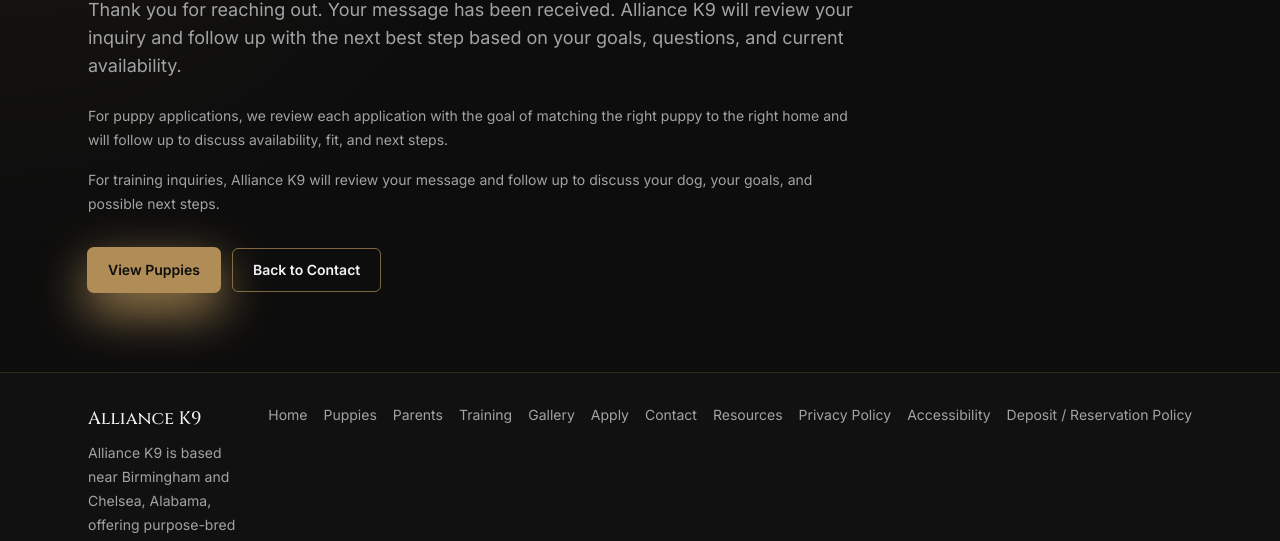
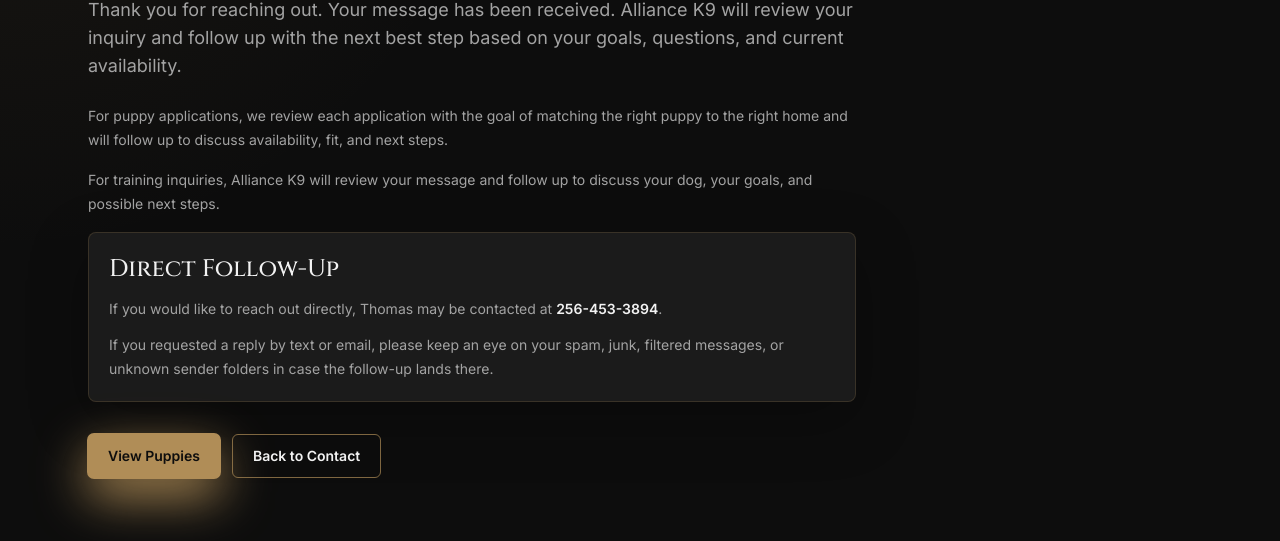
Before and after one commit to ronininvestigator556/ak9puppies, an Astro site: page /thank-you in a window 1280 px wide. Shown: the part 257-798 px from the top of the page. Built offline with nearby package versions, Linux system fonts and the light colour scheme; Astro itself is replaced by a stand-in of ours.

Commit message:
Add direct follow-up info after form submission

```diff
--- a/src/pages/thank-you.astro
+++ b/src/pages/thank-you.astro
@@ -18,10 +18,28 @@ import Section from "../components/Section.astro";
     <div class="mt-6 max-w-3xl space-y-4 text-sm leading-6 text-stone">
       <p>For puppy applications, we review each application with the goal of matching the right puppy to the right home and will follow up to discuss availability, fit, and next steps.</p>
       <p>For training inquiries, Alliance K9 will review your message and follow up to discuss your dog, your goals, and possible next steps.</p>
+      <div class="luxury-card p-5">
+        <h2 class="font-heading text-2xl text-ivory">Direct Follow-Up</h2>
+        <p class="mt-3">
+          If you would like to reach out directly, Thomas may be contacted at <span class="font-semibold text-ivory" data-phone-display data-a="256" data-b="453" data-c="3894" aria-label="Alliance K9 phone number">phone number loading</span>.
+        </p>
+        <p class="mt-3">
+          If you requested a reply by text or email, please keep an eye on your spam, junk, filtered messages, or unknown sender folders in case the follow-up lands there.
+        </p>
+      </div>
     </div>
     <div class="mt-8 flex flex-wrap gap-3">
       <CTAButton href="/puppies/">View Puppies</CTAButton>
       <CTAButton href="/contact/" variant="secondary">Back to Contact</CTAButton>
     </div>
   </Section>
+  <script is:inline>
+    document.querySelectorAll("[data-phone-display]").forEach((element) => {
+      const { a, b, c } = element.dataset;
+
+      if (a && b && c) {
+        element.textContent = `${a}-${b}-${c}`;
+      }
+    });
+  </script>
 </BaseLayout>
```
